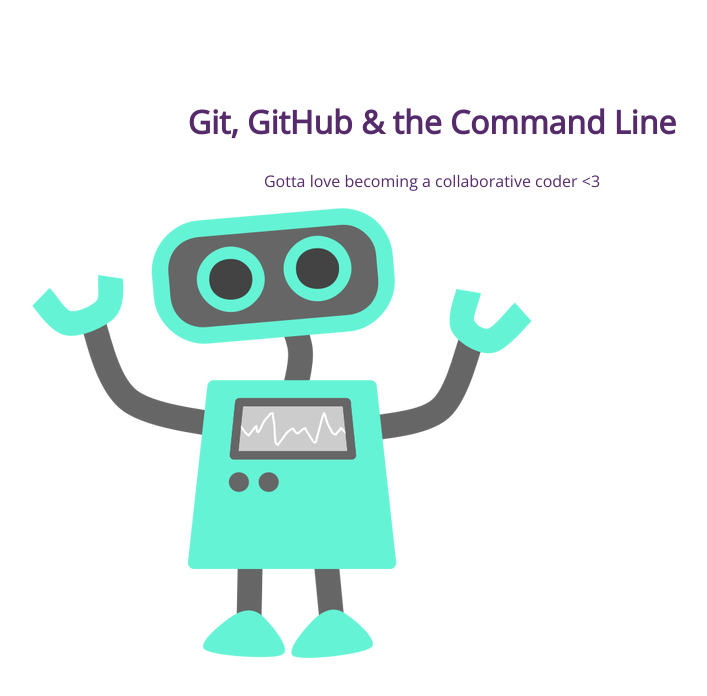
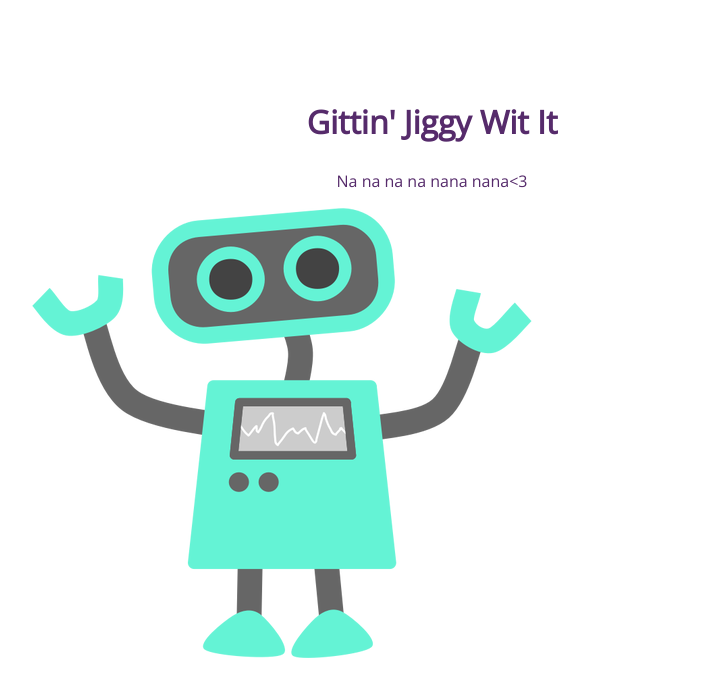
Before and after one commit to sloanmalone/105-project, a plain HTML site: page index.html in a window 1280 px wide. Shown: the whole page, without its empty margins (208-915 px from the left). Drawn offline with nearby package versions, Linux system fonts and the light colour scheme.

Commit message:
text change

```diff
--- a/index.html
+++ b/index.html
@@ -8,8 +8,8 @@
 </head>
 <body>
 	<section>
-		<h1>Git, GitHub & the Command Line</h1>
-		<p>Gotta love becoming a collaborative coder <3</p>
+		<h1>Gittin' Jiggy Wit It</h1>
+		<p>Na na na na nana nana<3</p>
 		<img src="img/happy-blue-robot.png">
 	</section>
 </body>
```
